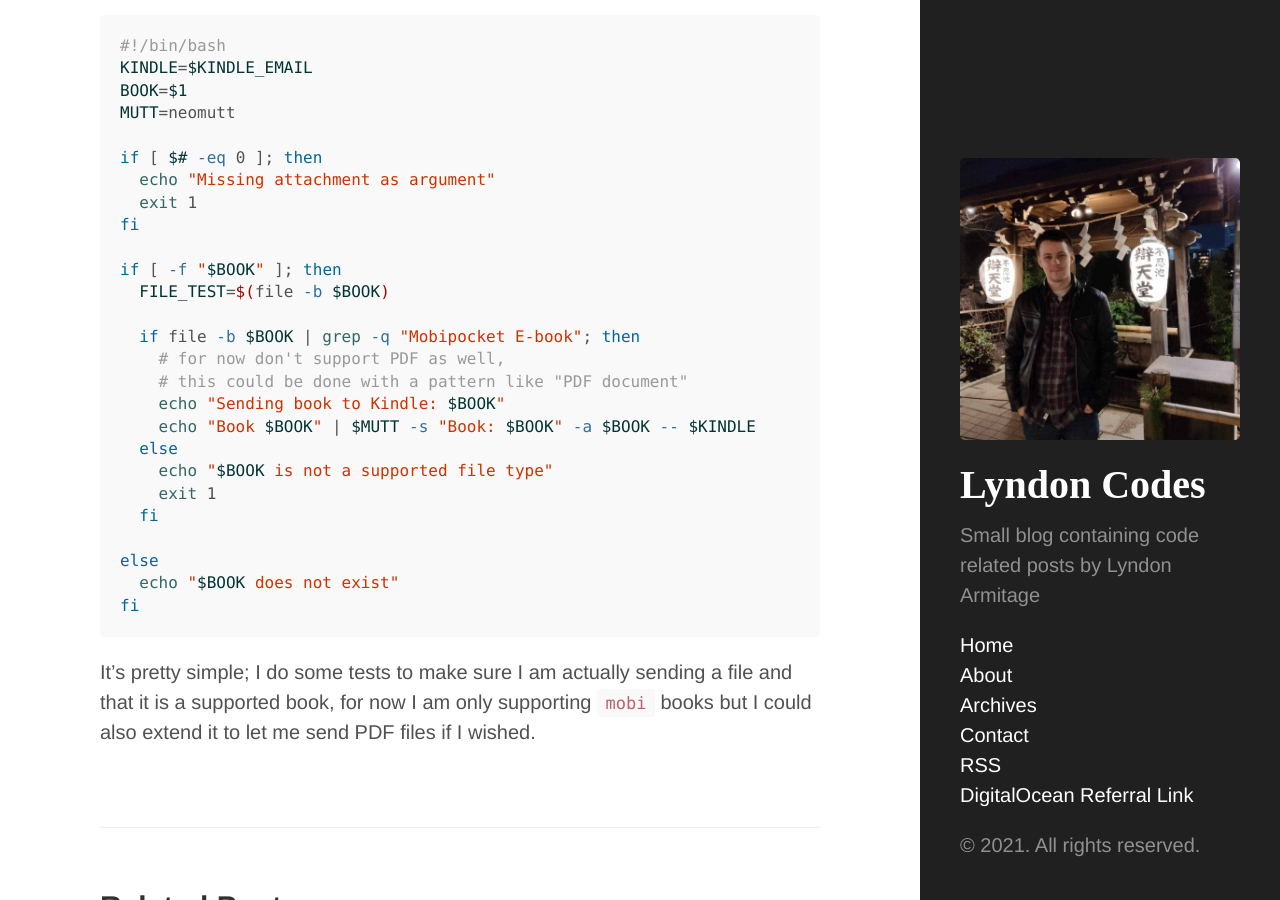
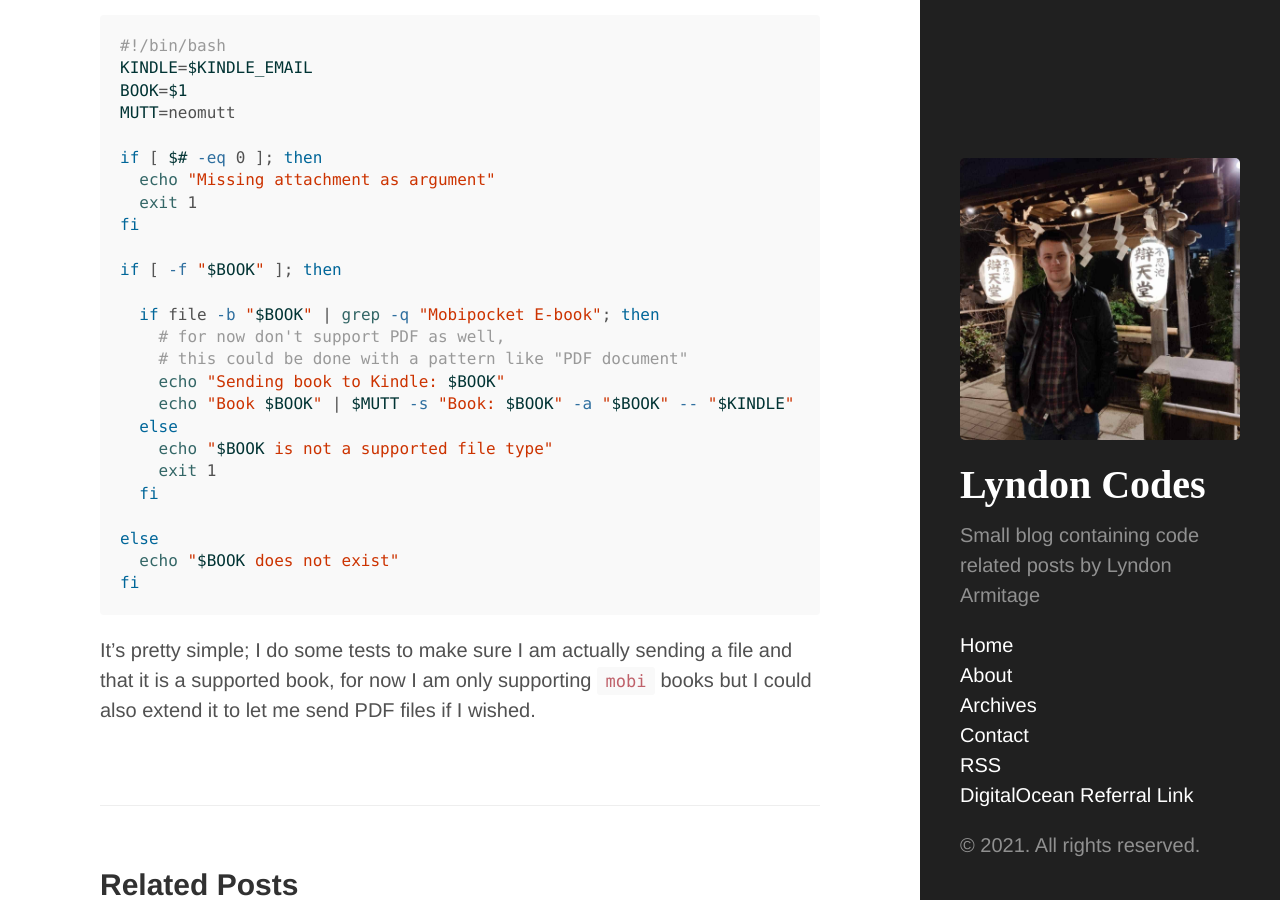
Before and after one commit to LyndonArmitage/lyndonarmitage.github.io, a Jekyll site: the page built from _posts/2021-06-10-sending-ebooks-to-kindle-from-the-terminal.md, in a window 1280 px wide and 900 px high, scrolled down 635 px. Built offline with Jekyll 4.4.1, drawn with Linux system fonts in a browser that asks for light colours.

Commit message:
Fix sending to kindle post with proper escaping

```diff
--- a/_posts/2021-06-10-sending-ebooks-to-kindle-from-the-terminal.md
+++ b/_posts/2021-06-10-sending-ebooks-to-kindle-from-the-terminal.md
@@ -37,13 +37,12 @@ if [ $# -eq 0 ]; then
 fi
 
 if [ -f "$BOOK" ]; then
-  FILE_TEST=$(file -b $BOOK)
 
-  if file -b $BOOK | grep -q "Mobipocket E-book"; then
+  if file -b "$BOOK" | grep -q "Mobipocket E-book"; then
     # for now don't support PDF as well,
     # this could be done with a pattern like "PDF document"
     echo "Sending book to Kindle: $BOOK"
-    echo "Book $BOOK" | $MUTT -s "Book: $BOOK" -a $BOOK -- $KINDLE
+    echo "Book $BOOK" | $MUTT -s "Book: $BOOK" -a "$BOOK" -- "$KINDLE"
   else
     echo "$BOOK is not a supported file type"
     exit 1
```
